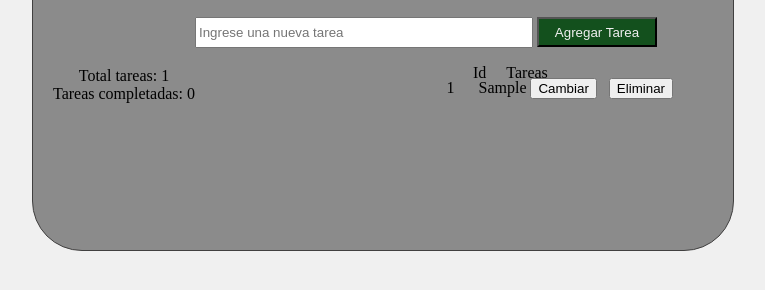
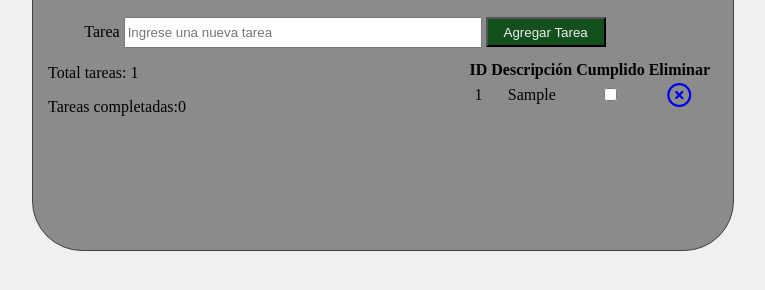
Before and after one commit to rodrigovasquezcespedes/M-todos_arreglos, a plain HTML site: page index.html in a window 1280 px wide. Both pictures are taken after typing "Sample" into the empty fields and a click on the button "Agregar Tarea". Shown: the part 300-590 px from the top of the page, without its empty margins (257-1022 px from the left). Drawn offline with Linux system fonts and the light colour scheme.

Commit message:
crea metodo cantidad de tareas

```diff
--- a/assets/css/style.css
+++ b/assets/css/style.css
@@ -6,10 +6,9 @@ body {
     align-items: center;
     height: 100vh;
     background-color: #f0f0f0;
-  }
+}
 
 .contenedor {
-
     width: 700px;
     height: 300px;
     background-color: #8b8b8b;
@@ -22,46 +21,33 @@ body {
 }
 
 
-ul {
-    list-style-type: none;
-    padding: 0;
+#resumen-tareas {
+    float: left;
+    margin-left: 15px;
 }
 
-.item-tarea {
-    margin: 10px 0;
+#lista-tareas {
+    float: right;
+    margin-top: 10px;
+    margin-right: 20px;
+    text-align:center;
 }
 
-.completada {
-    text-decoration: line-through;
-    color: rgb(182, 0, 0);
-}
-#resumen-tareas{
-    float: left;
-    margin-top: 50px;
-    margin-left: 20px;
-}
-#lista-tareas{
 
-    float: right;
-    margin-right: 30px;
-    padding: 30px;
-    border-radius: 10px;
-    margin-top: -60px;
+.tareas input {
+    width: 350px;
+    height: 25px;
 }
 
-input{
-    width: 330px;
-    height: 25px;
-}
-#boton{
+#boton {
     width: 120px;
     height: 30px;
     background-color: rgb(19, 80, 29);
     margin-right: 76px;
     color: #f0f0f0;
 }
-#titulo{
-    display:flex;
-    margin-left: 440px;
-    gap: 20px;
+
+
+i {
+    font-size: 24px;
 }
--- a/assets/js/app.js
+++ b/assets/js/app.js
@@ -1,63 +1,97 @@
 let tareas = [];
 
-const listaTareas = document.getElementById("lista-tareas");
-const totalTareas = document.getElementById("total-tareas");
-const tareasCompletadas = document.getElementById("tareas-completadas");
-const boton = document.querySelector("#boton")
 const entrada = document.querySelector("#entrada-tarea");
+const boton = document.querySelector("#boton");
+const totalTareas = document.querySelector("#total-tareas");
+const tareasCompletadas = document.querySelector("#tareas-completadas");
+const listaTareas = document.querySelector("#lista-tareas");
+const check = document.querySelector("#checkBox");
 
 
-function actualizarResumen() {
-  totalTareas.textContent = tareas.length;
-  tareasCompletadas.textContent = tareas.filter(tarea => tarea.completada).length;
-}
-
-function mostrarTarea() {
-  listaTareas.innerHTML = "";
-  tareas.forEach(tarea => {
-    const li = document.createElement("li");
-    li.classList.add("item-tarea");
-    if (tarea.completada) {
-      li.classList.add("completada");
-    }
-    li.innerHTML = `
-
-          ${tarea.id}
-          &nbsp;&nbsp;&nbsp;&nbsp;
-          ${tarea.descripcion}
-          <button onclick="cambiarEstado(${tarea.id})">Cambiar</button>
-          &nbsp;
-          <button onclick="eliminarTarea(${tarea.id})">Eliminar</button>
-
-      `;
-    listaTareas.appendChild(li);
-  });
-  actualizarResumen();
-}
-
-function agregarTarea() {
+                                                /* funcion de agregar datos */
+const agregarTarea = () => {
   const descripcion = entrada.value.trim();
-  if (descripcion !== "") {
-    const id = tareas.length + 1;
+  if (descripcion !== "") {// si es distinto a vacio
+    const id = tareas.length + 1;// la cantidad de elementos mas 1
     tareas.push({ id, descripcion, completada: false });
+    entrada.value = ""
     mostrarTarea();
-    entrada.value = "";
+    entrada.value = "";//limpia el input
+  } else {
+    alert("Ingresar Datos");// si es vacio se activa el alerta
   }
 }
 
-function eliminarTarea(id) {
-  tareas = tareas.filter(tarea => tarea.id !== id);
-  mostrarTarea();
+
+                                                      /* mostrar datos */
+const mostrarTarea = () => {
+
+  listaTareas.innerHTML = ""; // Limpiar el contenido previo
+
+  // Crear la tabla y su encabezado
+  listaTareas.innerHTML = `
+    <table>
+      <tr>
+        <th>ID</th>
+        <th>Descripción</th>
+        <th>Cumplido</th>
+        <th>Eliminar</th>
+      </tr>
+    </table>
+  `;
+
+  // Obtener la referencia de la tabla recién creada
+  const tabla = listaTareas.querySelector('table');
+
+  // Iterar sobre cada tarea y agregarla a la tabla
+  for (let i = 0; i < tareas.length; i++) {
+    const tarea = tareas[i];
+
+    // Agregar una fila para cada tarea
+    tabla.innerHTML += `
+      <tr>
+        <td>${tarea.id}</td>
+        <td>${tarea.descripcion}</td>
+        <td><input type="checkbox" id="checkBox" onclick="actualizarResumen(${tarea.id})"></td>
+        <td><a href="#" onclick="eliminarTarea(${tarea.id})"><i class="fa-regular fa-circle-xmark"></i></a></td>
+      </tr>
+    `;
+  }
+
+  // Actualizar el resumen (si es necesario)
+  actualizarTarea();
 }
 
-function cambiarEstado(id) {
-  const tarea = tareas.find(tarea => tarea.id === id);
-  if (tarea) {
-    tarea.completada = !tarea.completada;
+
+
+                                                      /* Eliminar Tarea */
+const eliminarTarea = (id) => {
+  // Encontrar el índice de la tarea con el id dado
+  const indice = tareas.findIndex(tarea => tarea.id === id);
+
+  // Si se encuentra la tarea (el índice no es -1), se elimina del array
+  if (indice !== -1) {
+    tareas.splice(indice, 1);
     mostrarTarea();
   }
 }
 
+                                                      /* actualizar Datos */
+// const actualizarTarea= ()=> {
+//   totalTareas.innerHTML = tareas.length;
+//   tareasCompletadas.innerHTML = tareas.findIndex(tarea => tareasCompletada).length;
+// }
+const actualizarTarea = () => {
+  // Actualizar el total de tareas
+  totalTareas.innerHTML = tareas.length;
+
+  // Contar las tareas completadas
+  const tareasCompletadasCount = tareas.filter(tarea => tarea.completada).length;
+  tareasCompletadas.textContent = tareasCompletadasCount;
+};
+
+
+boton.addEventListener('click', agregarTarea);
 // Renderizado inicial
 mostrarTarea();
-boton.addEventListener('click', agregarTarea);
+actualizarTarea();
--- a/index.html
+++ b/index.html
@@ -6,28 +6,30 @@
     <meta name="viewport" content="width=device-width, initial-scale=1.0">
     <title>Lista de Tareas</title>
     <link rel="stylesheet" href="./assets/css/style.css">
+    <link rel="stylesheet" href="https://cdnjs.cloudflare.com/ajax/libs/font-awesome/6.5.1/css/all.min.css"
+        integrity="sha512-DTOQO9RWCH3ppGqcWaEA1BIZOC6xxalwEsw9c2QQeAIftl+Vegovlnee1c9QX4TctnWMn13TZye+giMm8e2LwA=="
+        crossorigin="anonymous" referrerpolicy="no-referrer">
 </head>
 
 <body>
-    <div class="contenedor">
-        <div class="tareas">
-            <h2>Lista de Tareas</h2>
-
-            <input type="text" id="entrada-tarea" placeholder="Ingrese una nueva tarea">
-            <button id="boton">Agregar Tarea</button>
+    <main>
+        <section class="contenedor">
+            <div class="tareas">
+                <h2>Lista de Tareas</h2>
+                <label>Tarea</label>
+                <input type="text" id="entrada-tarea" placeholder="Ingrese una nueva tarea">
+                <button id="boton">Agregar Tarea</button>
+            </div>
             <div id="resumen-tareas">
-                Total tareas: <span id="total-tareas">0</span><br>
-                Tareas completadas: <span id="tareas-completadas">0</span>
+                <p>Total tareas: <span id="total-tareas">0</span></p>
+                <p>Tareas completadas:<span id="tareas-completadas">0</span></p>
             </div>
-            <div id="titulo">
-                <p>Id</p>
-                <p>Tareas</p>
+            <div id="lista-tareas">
+                <table >
+                </table>
             </div>
-            <ul id="lista-tareas">
-                <!--se agregan las tareas -->
-            </ul>
-        </div>
-    </div>
+        </section>
+    </main>
     <script src="./assets/js/app.js"></script>
 </body>
 
```
